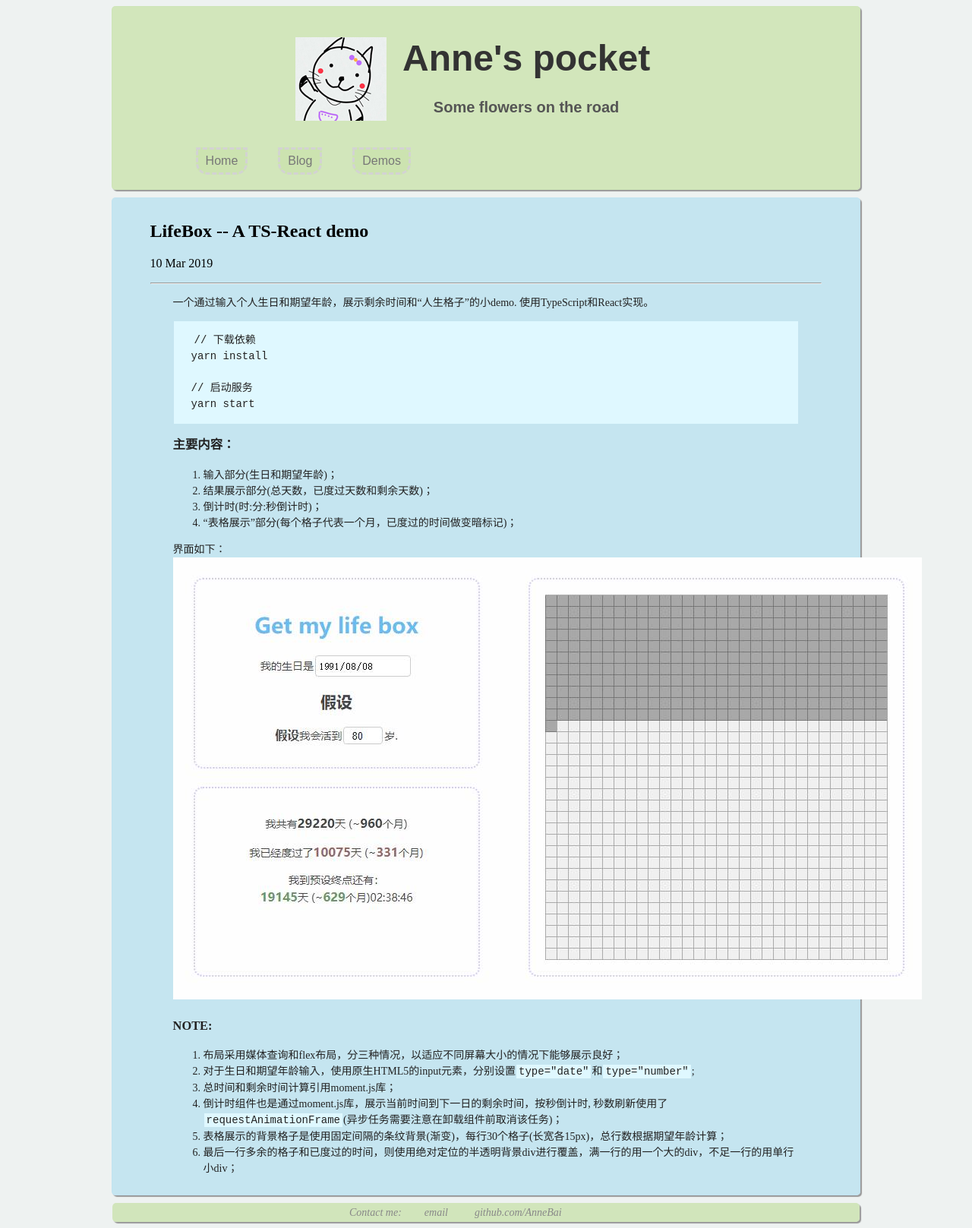
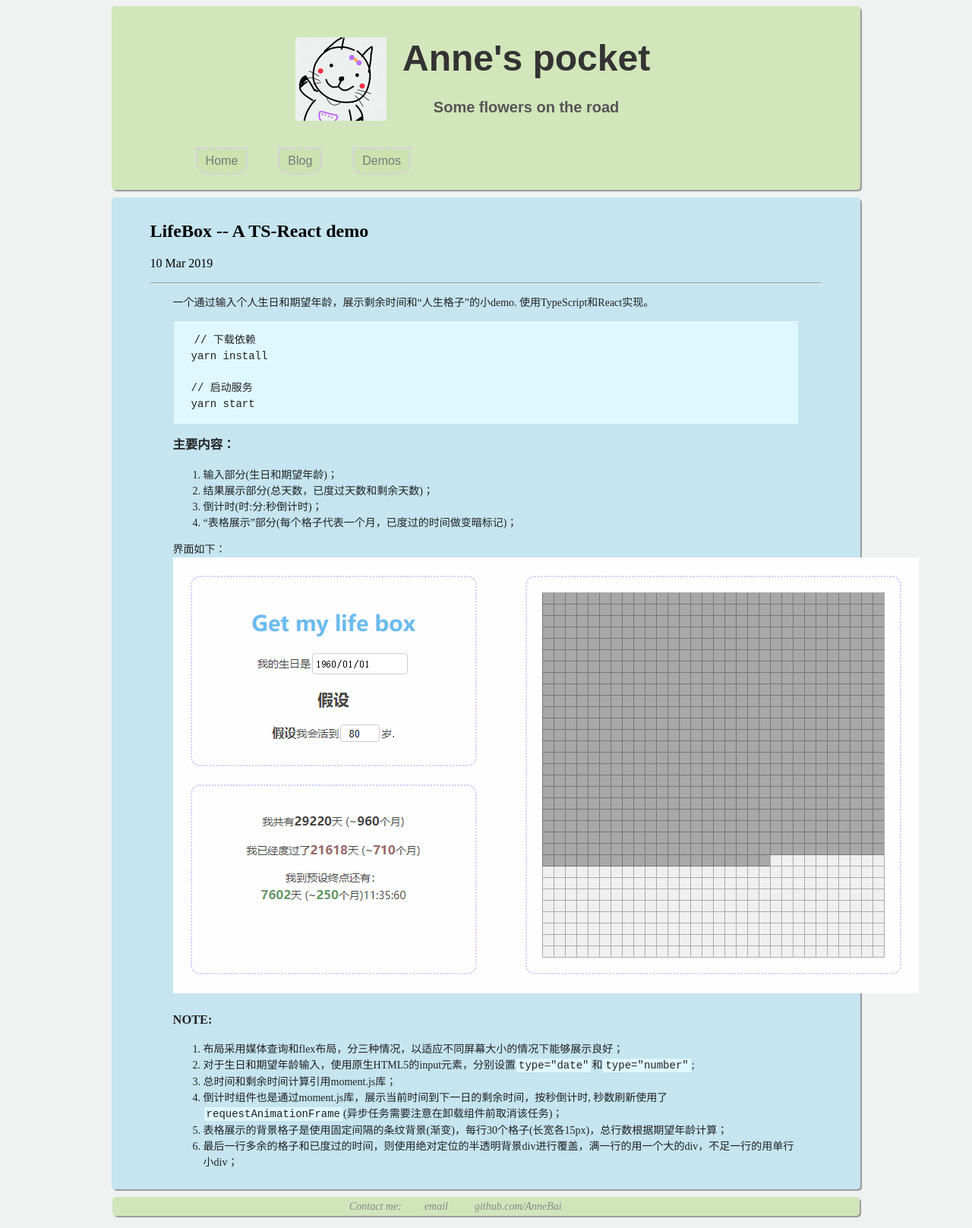
Before and after one commit to AnneBai/AnneBai.github.io, a Jekyll site: the page built from _posts/2019-3-10-LifeBox-demo.md, in a window 1280 px wide. Shown: the whole page at 76% size. Built offline with Jekyll 4.4.1, drawn with Linux system fonts in a browser that asks for light colours.

Commit message:
update the image

```diff
--- a/_posts/2019-3-10-LifeBox-demo.md
+++ b/_posts/2019-3-10-LifeBox-demo.md
@@ -20,7 +20,7 @@ yarn start
 4. “表格展示”部分(每个格子代表一个月，已度过的时间做变暗标记)；
 
 界面如下：
-![LifeBox](/images/lifebox.jpg)
+![LifeBox](/images/lifebox.png)
 
 ### NOTE:
 1. 布局采用媒体查询和flex布局，分三种情况，以适应不同屏幕大小的情况下能够展示良好；
```
Also changed, not shown: images/lifebox.jpg (deleted), images/lifebox.png (added).
